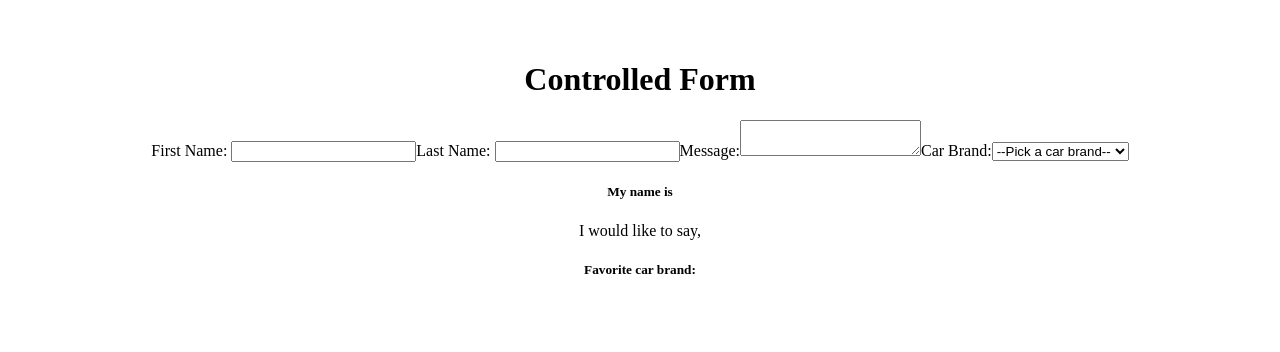
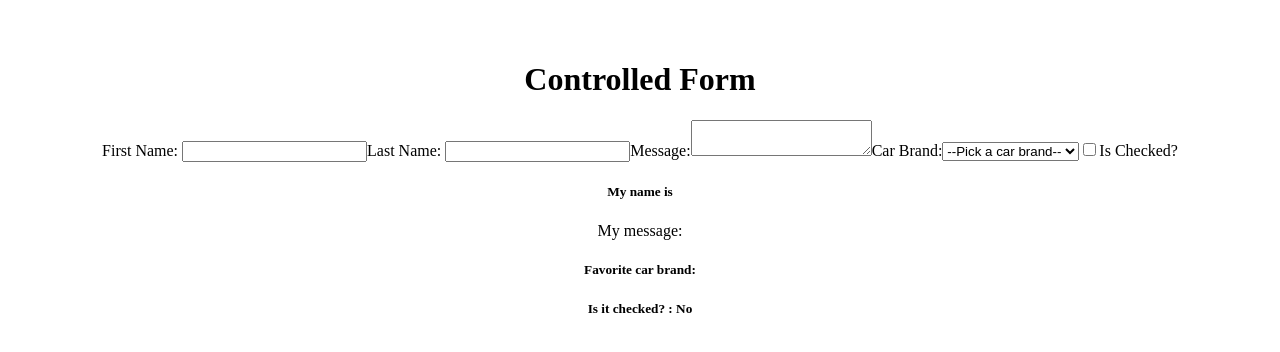
Before and after one commit to Timbar09/React-Todo-App, a React (Vite) app: page / in a window 1280 px wide. Shown: the top 352 px of the page. Built offline with nearby package versions, Linux system fonts and the light colour scheme.

Commit message:
Add checkbox input

```diff
--- a/src/components/Form.jsx
+++ b/src/components/Form.jsx
@@ -7,12 +7,15 @@
     lname: '',
     message: '',
     carBrand: '',
+    isChecked: false,
   });
 
   const handleChange = (e) => {
+    const value = e.target.type === 'checkbox' ? e.target.checked : e.target.value;
+
     setState((state) => ({
       ...state,
-      [e.target.name]: e.target.value,
+      [e.target.name]: value,
     }));
   };
 
@@ -46,12 +49,22 @@
             {carBrandOptions}
           </select>
         </label>
+        <label>
+          <input
+            type="checkbox"
+            name="isChecked"
+            checked={state.isChecked}
+            onChange={handleChange}
+          />
+          Is Checked?
+        </label>
       </form>
       <h5>
         My name is {state.fname} {state.lname}
       </h5>
-      <p>I would like to say, {state.message}</p>
+      <p>My message: {state.message}</p>
       <h5>Favorite car brand: {state.carBrand}</h5>
+      <h5>Is it checked? : {state.isChecked ? 'Yes' : 'No'}</h5>
     </>
   );
 };
```
